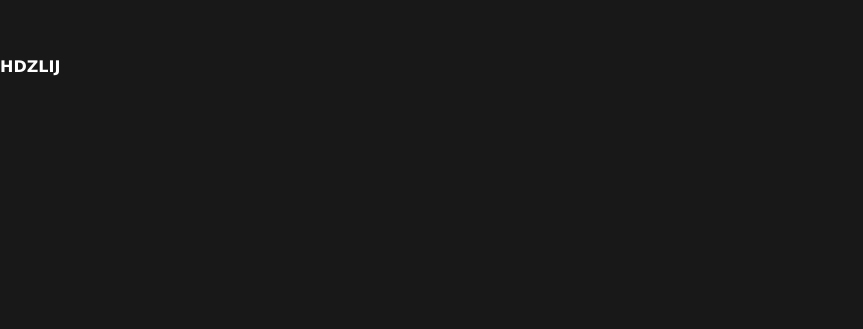
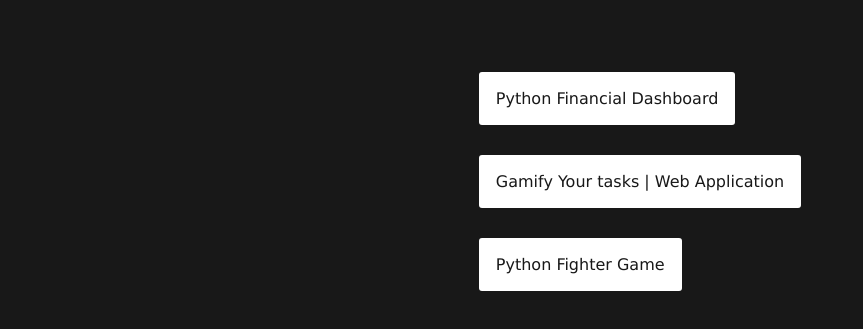
Before and after one commit to vo-olivier250405/react-portfolio, a React (Vite) app: page / in a window 1280 px wide. Shown: the part 1543-1872 px from the top of the page, without its empty margins (0-863 px from the left). Built offline with nearby package versions, Linux system fonts and the light colour scheme.

Commit message:
[ADD => adding projects links

```diff
--- a/src/components/molecules/Projects.tsx
+++ b/src/components/molecules/Projects.tsx
@@ -1,7 +1,30 @@
 export const Projects = () => {
   return (
-    <div>
-      <h1>HDZLIJ</h1>
+    <div className="projects">
+      <div className="projects-child">
+        <a
+          href="https://github.com/vo-olivier250405/pythonFinancialDashboard"
+          target="blank"
+        >
+          Python Financial Dashboard
+        </a>
+      </div>
+      <div className="projects-child">
+        <a
+          href="https://github.com/vo-olivier250405/pythonFinancialDashboard"
+          target="blank"
+        >
+          Gamify Your tasks | Web Application
+        </a>
+      </div>
+      <div className="projects-child">
+        <a
+          href="https://drive.google.com/file/d/1pCu_qf83LbPwMSwA57ww89hpfxn9TyKJ/view"
+          target="blank"
+        >
+          Python Fighter Game
+        </a>
+      </div>
     </div>
   );
 };
--- a/src/styles/App.css
+++ b/src/styles/App.css
@@ -133,3 +133,13 @@ p.frame{
   border-bottom-left-radius:15px 255px;
   border:solid 2px black;
 }
+
+.projects{
+  display: grid;
+  justify-content: center;
+}
+
+.projects-child{
+  margin: 1rem;
+  padding: 1rem;
+}
```
